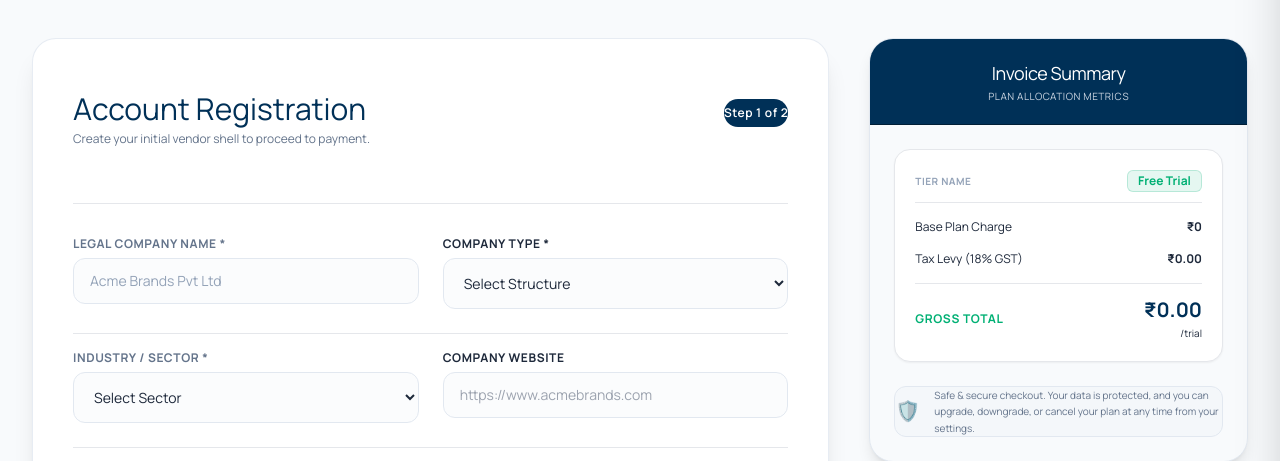
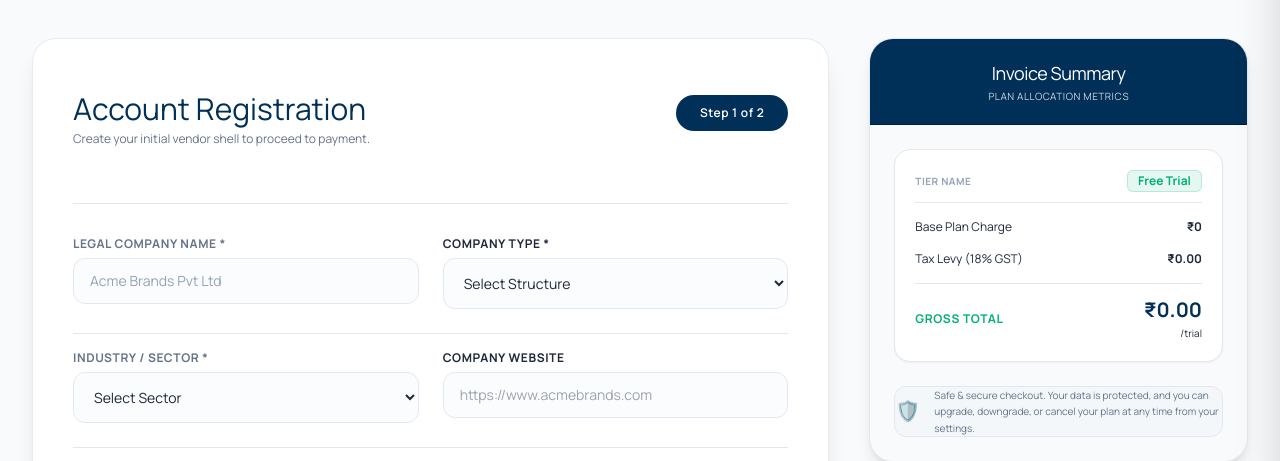
Before and after one commit to mangalrohan05/qr-apeksha, a PHP site: page /auth/billing.php in a window 1280 px wide. Shown: the part 106-567 px from the top of the page. Run offline with PHP 8.4, Linux system fonts and the light colour scheme; some libraries are stand-ins or nearby versions.

Commit message:
ui: add padding to Step 1 of 2 badge on payment page

```diff
--- a/billing.php
+++ b/billing.php
@@ -91,7 +91,7 @@ $totalAmount = $selectedPlan['basePrice'] + $calculatedTax;
               <h2 class="text-3xl font-light text-[#003057] mt-3">Account Registration</h2>
               <p class="text-xs text-slate-500 mt-1 font-normal">Create your initial vendor shell to proceed to payment.</p>
             </div>
-            <div id="step-badge" class="bg-[#003057] text-white px-4.5 py-1.5 rounded-full text-xs font-semibold tracking-wider">
+            <div id="step-badge" class="bg-[#003057] text-white px-6 py-2.5 rounded-full text-xs font-semibold tracking-wider">
               Step 1 of 2
             </div>
           </div>
```
